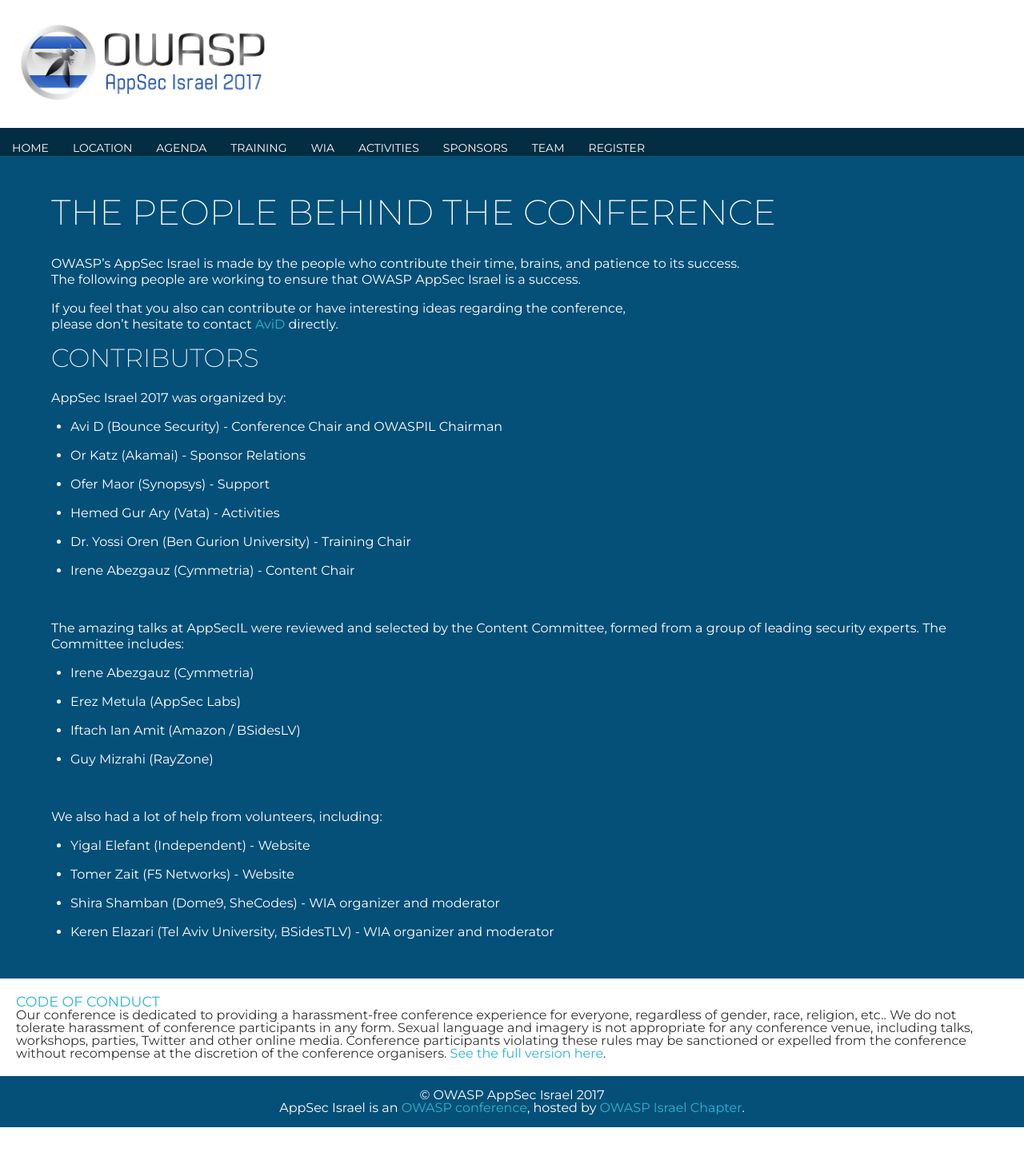
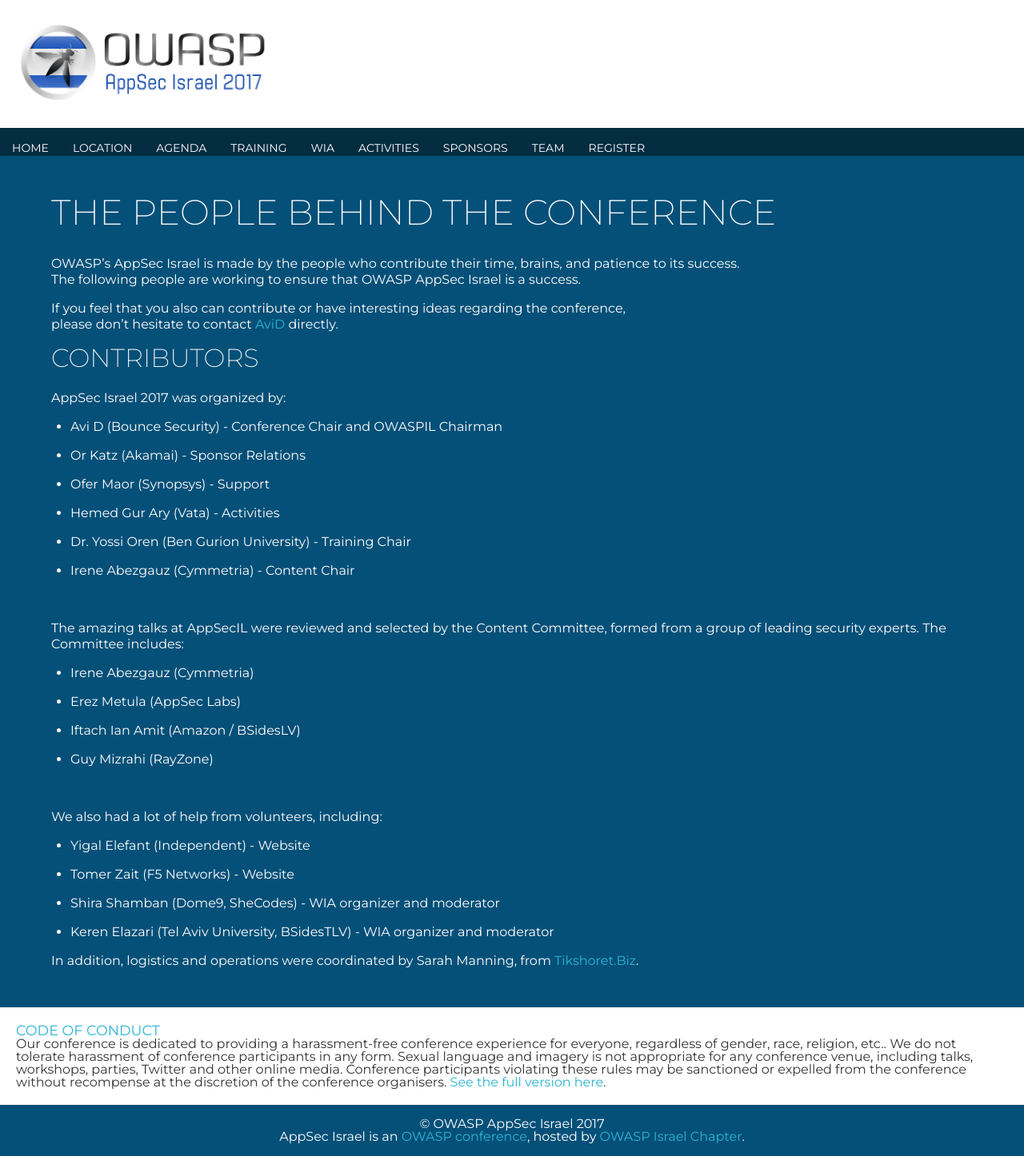
Before and after one commit to OWASP/AppSec-Israel-2017, a Jekyll site: the page built from Team.md, in a window 1280 px wide. Shown: the whole page at 80% size. Built offline with Jekyll 4.4.1, drawn with Linux system fonts in a browser that asks for light colours; our own code applies the rules of GitHub Pages for plain Markdown files; before the commit the page ends 1410 px from its top, so only the background shows below that.

Commit message:
Update Team.md

```diff
--- a/Team.md
+++ b/Team.md
@@ -33,3 +33,5 @@ We also had a lot of help from volunteers, including:
 {% for member in site.data.team.volunteers %}
  - {{ member.name }} ({{ member.title }}) - *{{ member.role }}*
 {% endfor %}
+
+In addition, logistics and operations were coordinated by Sarah Manning, from [Tikshoret.Biz](http://tikshoret.biz/).
```
